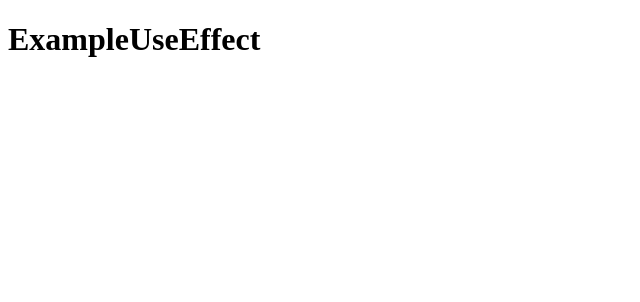
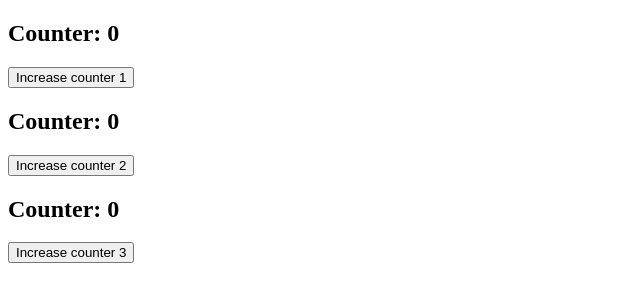
Before and after one commit to dibborah/useeffect-tutorial, a React (Create React App) app: page / in a window 1280 px wide. Shown: the top 302 px of the page, without its empty margins (0-640 px from the left). Built offline with nearby package versions, Linux system fonts and the light colour scheme.

Commit message:
useEffect different syntax and parameters scenerio

```diff
--- a/src/App.js
+++ b/src/App.js
@@ -4,6 +4,7 @@ const App = () => {
   return (
     <div>
       <ExampleUseEffect />
+
     </div>
   );
 };
--- a/src/ExampleUseEffect.jsx
+++ b/src/ExampleUseEffect.jsx
@@ -1,9 +1,67 @@
-import React from "react";
+// useEffect usage
+
+import { useEffect, useState } from "react";
+
+// fetching data from api
+// eventListeners
+// sideEffect
+
+// React < 16 => Class based components
+// react life cycle methods => class based components => (componentDidMount)
+
+// hook RULE => only can be used inside the components
+// Any hook can't be used outside of a component
+
+// useEffect => It takes callback fc as an input
+
+// useEffect wala callback agar useEffect main only input hain to
+// useEffect wala callback harbar chalega jab v hamara component re-render hoga
+// jab v hamara component re-render hoga hamara useEffect wala callback chalega
+// agar useEffect main callback only input hain
+
+// useEffect:
+
+// 1st arguement : callback FUNCTION
+// 2nd arguement : dependency ARRAY
+
+// # Matlab hum useEffect main ARRAY pass kar skte hain
+
+// dependency array
+// [] ---> useEffect will be called only once that also only in the initial render
+
+// useEffect with 3 cases:
+// 1. No passing of dependency array(No Second Arguement)
+// 2. Passing empty dependency Array(Second Arguement)
+// 3. Passing dependency Array with a value/State(Second Arguement)
 
 const ExampleUseEffect = () => {
+  console.log("ExampleUseEffect component rendered");
+  const [counter1, setCounter1] = useState(0);
+  const [counter2, setCounter2] = useState(0);
+  const [counter3, setCounter3] = useState(0);
+  useEffect(() => {
+    console.log("Inside useEffect");
+  }, [counter2]);
   return (
     <div>
-      <h1>ExampleUseEffect</h1>
+      <div>
+        <h2>Counter: {counter1}</h2>
+        <button onClick={() => setCounter1((prevState) => prevState + 1)}>
+          Increase counter 1
+        </button>
+      </div>
+      <div>
+        <h2>Counter: {counter2}</h2>
+        <button onClick={() => setCounter2((prevState) => prevState + 1)}>
+          Increase counter 2
+        </button>
+      </div>
+      <div>
+        <h2>Counter: {counter3}</h2>
+        <button onClick={() => setCounter3((prevState) => prevState + 1)}>
+          Increase counter 3
+        </button>
+      </div>
     </div>
   );
 };
--- a/src/index.js
+++ b/src/index.js
@@ -1,10 +1,5 @@
-import React from 'react';
-import ReactDOM from 'react-dom/client';
-import App from './App';
+import ReactDOM from "react-dom/client";
+import App from "./App";
 
-const root = ReactDOM.createRoot(document.getElementById('root'));
-root.render(
-  <React.StrictMode>
-    <App />
-  </React.StrictMode>
-);
+const root = ReactDOM.createRoot(document.getElementById("root"));
+root.render(<App />);
```
